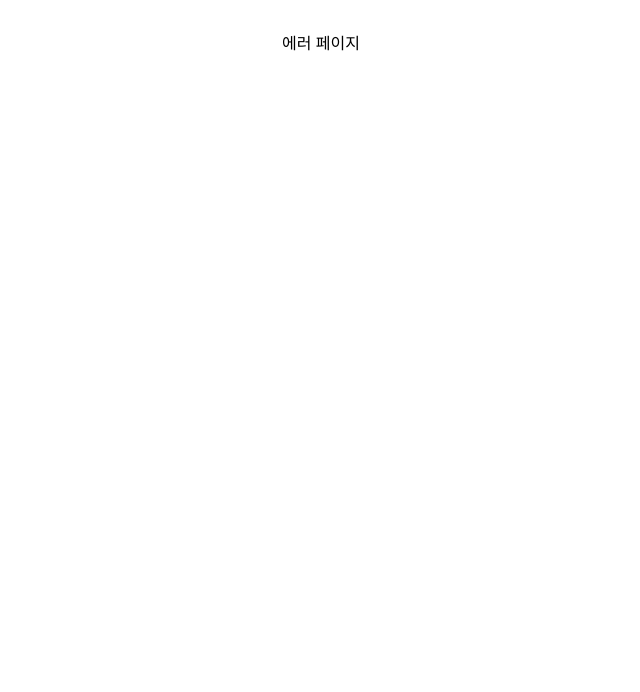
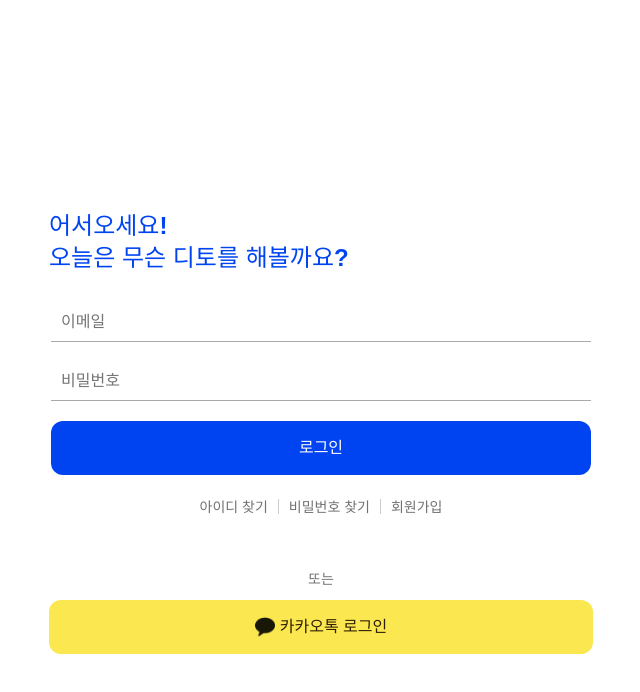
Before and after one commit to DittoTrip/DittoTrip-frontend, a React (Vite) app: page /login in a window 1280 px wide. Before the commit this address had no page. Shown: the top 692 px of the page, without its empty margins (319-959 px from the left). Built offline with nearby package versions, Linux system fonts and the light colour scheme.

Commit message:
Feat: axios 초기 세팅, zustand 초기 세팅, api 연결 <인증코드 확인 및 전송 & 회원가입 & 로그인& 중복확인>

```diff
--- a/package.json
+++ b/package.json
@@ -25,7 +25,7 @@
     "react-router-dom": "^6.24.0",
     "sanitize.css": "^13.0.0",
     "styled-components": "^6.1.11",
-    "zustand": "^4.5.4"
+    "zustand": "^4.5.5"
   },
   "devDependencies": {
     "@types/react": "^18.2.66",
--- a/src/App.tsx
+++ b/src/App.tsx
@@ -17,6 +17,7 @@
 import Spot from './pages/Spot';
 import Around from './pages/Around';
 import List from './pages/List';
+import Login from './pages/Login';
 
 const router = createBrowserRouter([
   {
@@ -123,6 +124,15 @@
       </Layout>
     ),
   },
+  {
+    path: '/login',
+
+    element: (
+      <Layout>
+        <Login />
+      </Layout>
+    ),
+  },
 ]);
 
 function App() {
--- /dev/null
+++ b/src/api/auth.ts
@@ -0,0 +1,34 @@
+import {
+  DuplicationProps,
+  JoinProps,
+  LoginProps,
+  LoginResponse,
+  SendCodeProps,
+  SendCodeResponse,
+  VerifyCodeProps,
+} from '../models/Login/loginModel';
+import { api } from './https';
+
+export const login = async (data: LoginProps) => {
+  const response = await api.post<LoginResponse>('/auth/login', data);
+  return response.data;
+};
+export const sendCode = async (data: SendCodeProps) => {
+  const response = await api.get<SendCodeResponse>(`/auth/send-code?email=${data.email}`);
+  return response.data;
+};
+export const varifyCode = async (data: VerifyCodeProps) => {
+  const response = await api.get<SendCodeResponse>(`auth/verify-code`, { data });
+  return response.data;
+};
+export const join = async (data: JoinProps) => {
+  const response = await api.get<SendCodeResponse>(`auth/signup`, { data });
+  return response.data;
+};
+
+export const duplicationCheck = async (data: DuplicationProps) => {
+  const response = await api.get<SendCodeResponse>(
+    `auth/duplication-check?email=${data.email}&nickname=${data.nickname}`
+  );
+  return response.data;
+};
--- /dev/null
+++ b/src/api/https.ts
@@ -0,0 +1,42 @@
+import axios from 'axios';
+
+export const api = axios.create({
+  baseURL: 'http://dittotrip.site',
+  timeout: 30000,
+  headers: {
+    'Content-Type': 'application/json',
+    'Access-Control-Allow-Origin': '*',
+  },
+});
+
+api.interceptors.request.use(
+  config => {
+    // console.log("🔮 [Req config]", config, "\n");
+    return config;
+  },
+  error => {
+    // console.log("🧨 [Req ERROR]", error, "\n");
+    return Promise.reject(error);
+  }
+);
+
+api.interceptors.response.use(
+  response => {
+    // console.log("🔮 [Res]", response, "\n");
+    return response;
+  },
+  error => {
+    // console.log("🧨 [Res ERROR]", error, "\n");
+    return Promise.reject(error);
+  }
+);
+
+export default class HeaderToken {
+  public static set = (token: string | null): void => {
+    if (token) {
+      api.defaults.headers.common.Authorization = `${token}`;
+    } else {
+      delete api.defaults.headers.common.Authorization;
+    }
+  };
+}
--- /dev/null
+++ b/src/components/Login/InputText.tsx
@@ -0,0 +1,29 @@
+import React from 'react';
+import { ForwardedRef } from 'react';
+import styled from 'styled-components';
+
+interface Props extends React.InputHTMLAttributes<HTMLInputElement> {
+  placeholder?: string;
+  inputType?: 'email' | 'password';
+}
+
+const InputText = React.forwardRef(
+  ({ placeholder, inputType, onChange, ...props }: Props, ref: ForwardedRef<HTMLInputElement>) => {
+    return <InputTextStyled placeholder={placeholder} ref={ref} type={inputType} onChange={onChange} {...props} />;
+  }
+);
+
+const InputTextStyled = styled.input`
+  width: 100%;
+  padding: 10px;
+  margin-bottom: 20px;
+
+  border: none;
+  border-bottom: 1px solid ${({ theme }) => theme.color.gray60};
+  outline: none;
+
+  line-height: 1;
+  ${({ theme }) => theme.font.body2}
+`;
+
+export default InputText;
--- /dev/null
+++ b/src/models/Login/loginModel.ts
@@ -0,0 +1,38 @@
+export interface LoginResponse {
+  token: string;
+}
+
+export interface SendCodeResponse {
+  result: boolean;
+}
+
+export interface VerifyCodeProps {
+  email: string;
+  code: string;
+}
+
+export interface LoginProps {
+  email: string;
+  password: string;
+}
+
+export interface SendCodeProps {
+  email: string;
+}
+
+export interface VerifyCodeProps {
+  email: string;
+  code: string;
+}
+
+export interface JoinProps {
+  email: string;
+  password: string;
+  nickname: string;
+  code: string;
+}
+
+export interface DuplicationProps {
+  email: string;
+  nickname: string;
+}
--- a/src/pages/Join.tsx
+++ b/src/pages/Join.tsx
@@ -4,10 +4,12 @@
 import AppBar from '../components/common/AppBar';
 import Button from '../components/common/Button';
 import Modal from '../components/common/Modal';
+import { duplicationCheck, join, sendCode, varifyCode } from '../api/auth';
 
 type Inputs = {
   nickname: string;
   email: string;
+  code: string;
   checkEmail: string;
   password: string;
   checkPassword: string;
@@ -20,6 +22,7 @@
     watch,
     formState: { errors },
   } = useForm<Inputs>();
+
   const [nicknameChecked, setNicknameChecked] = useState<boolean | null>(null);
   const [emailSent, setEmailSent] = useState(false);
   const [emailVerified, setEmailVerified] = useState<boolean | null>(null);
@@ -28,69 +31,98 @@
 
   const checkNickname = async (e: { preventDefault: () => void }) => {
     e.preventDefault();
+    const nickname = watch('nickname');
+    const email = watch('email');
+    const data = { nickname, email }; // 임시
+
+    duplicationCheck(data).then(
+      res => {
+        console.log(res);
+
+        setMessage('사용할 수 있는 닉네임');
+        setNicknameChecked(true);
+        setEmailSent(true);
+      },
+      error => {
+        console.log(error);
+        setMessage('사용할 수 없는 닉네임입니다.');
+      }
+    );
+
     setIsOpen(true);
-    setMessage('이미 사용중인 닉네임입니다.');
-    const nickname = watch('nickname');
-    const response = await fetch('', {
-      method: 'POST',
-      body: JSON.stringify({ nickname }),
-    });
-    const result = await response.json();
-
-    if (result.isAvailable) {
-      setNicknameChecked(true);
-    } else {
-      setNicknameChecked(false);
-    }
   };
 
   const sendVerificationEmail = async (e: { preventDefault: () => void }) => {
     e.preventDefault();
-    setIsOpen(true);
-    setMessage('이메일을 발송했습니다.');
 
     const email = watch('email');
-    // 서버로 인증 이메일 발송 요청
-    const response = await fetch('', {
-      method: 'POST',
-      body: JSON.stringify({ email }),
-    });
-    if (response.ok) {
-      setEmailSent(true);
-    }
+
+    const data = { email: email };
+
+    sendCode(data).then(
+      res => {
+        console.log(res);
+
+        setMessage('이메일을 발송했습니다.');
+        setEmailSent(true);
+      },
+      error => {
+        console.log(error);
+        setMessage('코드 전송에 실패했습니다.');
+      }
+    );
+
+    setIsOpen(true);
   };
 
   const verifyEmailCode = async (e: { preventDefault: () => void }) => {
     e.preventDefault();
-    setIsOpen(true);
-    setMessage('인증 코드를 다시 확인해주세요');
 
     const email = watch('email');
     const code = watch('checkEmail');
-    const response = await fetch('', {
-      method: 'POST',
-      body: JSON.stringify({ email, code }),
-    });
-    const result = await response.json();
+    const data = { email, code };
 
-    if (result.isVerified) {
-      setEmailVerified(true);
-    } else {
-      setEmailVerified(false);
-    }
+    varifyCode(data).then(
+      res => {
+        console.log(res);
+
+        setMessage('인증에 성공했습니다.');
+        setEmailVerified(true);
+      },
+      error => {
+        console.log(error);
+
+        setMessage('인증 코드를 다시 확인해주세요');
+      }
+    );
+
+    setIsOpen(true);
   };
 
   const onSubmit: SubmitHandler<Inputs> = data => {
-    if (nicknameChecked && emailVerified) {
-      console.log(data);
+    const isChecked = nicknameChecked && emailVerified && watch('password') == watch('checkPassword');
+    console.log(isChecked);
+    const { nickname, email, password, code } = data;
+    const joinData = { nickname, email, password, code };
+
+    if (!isChecked) {
+      join(joinData).then(
+        res => {
+          console.log(res);
+
+          console.log('회원가입 성공');
+        },
+        error => {
+          console.log('회원가입 실패');
+          console.log(error);
+          setMessage('실패');
+          setIsOpen(true);
+        }
+      );
     } else {
       console.log('');
     }
   };
-
-  {
-    console.log(Object.values(errors));
-  }
 
   return (
     <JoinStyle>
--- /dev/null
+++ b/src/pages/Login.tsx
@@ -0,0 +1,150 @@
+import { styled } from 'styled-components';
+import { useNavigate } from 'react-router-dom';
+import { useForm } from 'react-hook-form';
+
+import { login } from '../api/auth';
+import { useAuthStore } from '../store/authStore';
+
+import Button from '../components/common/Button';
+import InputText from '../components/Login/InputText';
+import kakaoImg from '../assets/kakao.png';
+import { LoginProps } from '../models/Login/loginModel';
+import HeaderToken from '../api/https';
+
+const Login = () => {
+  const navigate = useNavigate();
+  const { storeLogin } = useAuthStore();
+
+  const {
+    register,
+    handleSubmit,
+    formState: { errors },
+  } = useForm<LoginProps>();
+
+  const onSubmit = (data: LoginProps) => {
+    login(data).then(
+      res => {
+        HeaderToken.set(res.token);
+        storeLogin(res.token);
+        navigate('/');
+      },
+      error => {
+        console.log(error);
+        alert('로그인에 실패했습니다.');
+      }
+    );
+  };
+
+  return (
+    <LoginStyle>
+      <div className="title">
+        어서오세요!
+        <br />
+        오늘은 무슨 디토를 해볼까요?
+      </div>
+
+      <form className="input" onSubmit={handleSubmit(onSubmit)}>
+        <fieldset>
+          <InputText placeholder="이메일" inputType="email" {...register('email', { required: true })} />
+          {errors.email && <p className="error-text">이메일을 입력해주세요</p>}
+        </fieldset>
+        <fieldset>
+          <InputText placeholder="비밀번호" inputType="password" {...register('password', { required: true })} />
+          {errors.password && <p className="error-text">비밀번호를 입력해주세요</p>}
+        </fieldset>
+        <fieldset>
+          <Button type="submit" size="large" scheme="keyButton">
+            로그인
+          </Button>
+        </fieldset>
+      </form>
+
+      <div className="container">
+        <div>
+          <a href="/find-id">아이디 찾기</a>
+        </div>
+        <div className="divider"></div>
+        <div>
+          <a href="/find-password">비밀번호 찾기</a>
+        </div>
+        <div className="divider"></div>
+        <div>
+          <a href="/join">회원가입</a>
+        </div>
+      </div>
+      <div className="text">또는</div>
+
+      <Button size="large" scheme="kakao">
+        <img src={kakaoImg} alt="" className="kakao-img" />
+        카카오톡 로그인
+      </Button>
+    </LoginStyle>
+  );
+};
+
+const LoginStyle = styled.div`
+  display: flex;
+  flex-direction: column;
+  justify-content: center;
+  align-items: center;
+
+  height: 100vh;
+
+  margin: 0 28px;
+
+  .title {
+    color: ${({ theme }) => theme.color.keyColor};
+    ${({ theme }) => theme.font.subTitle}
+    margin-bottom: 30px;
+    text-align: left;
+    width: 100%;
+  }
+  form {
+    width: 100%;
+  }
+  fieldset {
+    border: none;
+    padding: 0;
+    .error-text {
+      color: red;
+      margin: 0 0 10px 0;
+    }
+  }
+
+  .input {
+    margin-bottom: 20px;
+  }
+
+  .container {
+    display: flex;
+    justify-content: center;
+    align-items: center;
+    gap: 10px;
+    margin-bottom: 50px;
+  }
+
+  .container a,
+  .text {
+    ${({ theme }) => theme.font.body4}
+    color: ${({ theme }) => theme.color.gray80};
+
+    text-decoration: none;
+    cursor: pointer;
+  }
+
+  .text {
+    margin-bottom: 10px;
+  }
+
+  .container .divider {
+    border-left: 1px solid #ccc;
+    height: 15px;
+  }
+
+  .kakao-img {
+    width: 20px;
+    margin-right: 5px;
+  }
+`;
+
+export default Login;
--- /dev/null
+++ b/src/store/authStore.ts
@@ -0,0 +1,33 @@
+import { create } from 'zustand';
+
+interface StoreState {
+  isLoggedIn: boolean;
+  storeLogin: (token: string) => void;
+  storeLogout: () => void;
+}
+
+export const getToken = () => {
+  const token = localStorage.getItem('token');
+  console.log(token);
+  return token;
+};
+
+export const setToken = (token: string) => {
+  localStorage.setItem('token', token);
+};
+
+export const removeToken = () => {
+  localStorage.removeItem('token');
+};
+
+export const useAuthStore = create<StoreState>(set => ({
+  isLoggedIn: getToken() ? true : false,
+  storeLogin: (token: string) => {
+    set({ isLoggedIn: true });
+    setToken(token);
+  },
+  storeLogout: () => {
+    set({ isLoggedIn: false });
+    removeToken();
+  },
+}));
```
Also changed, not shown: src/api/join.tsx (added), src/assets/kakao.png (added), 1 other file (tests, documents, lock files or other folders).
